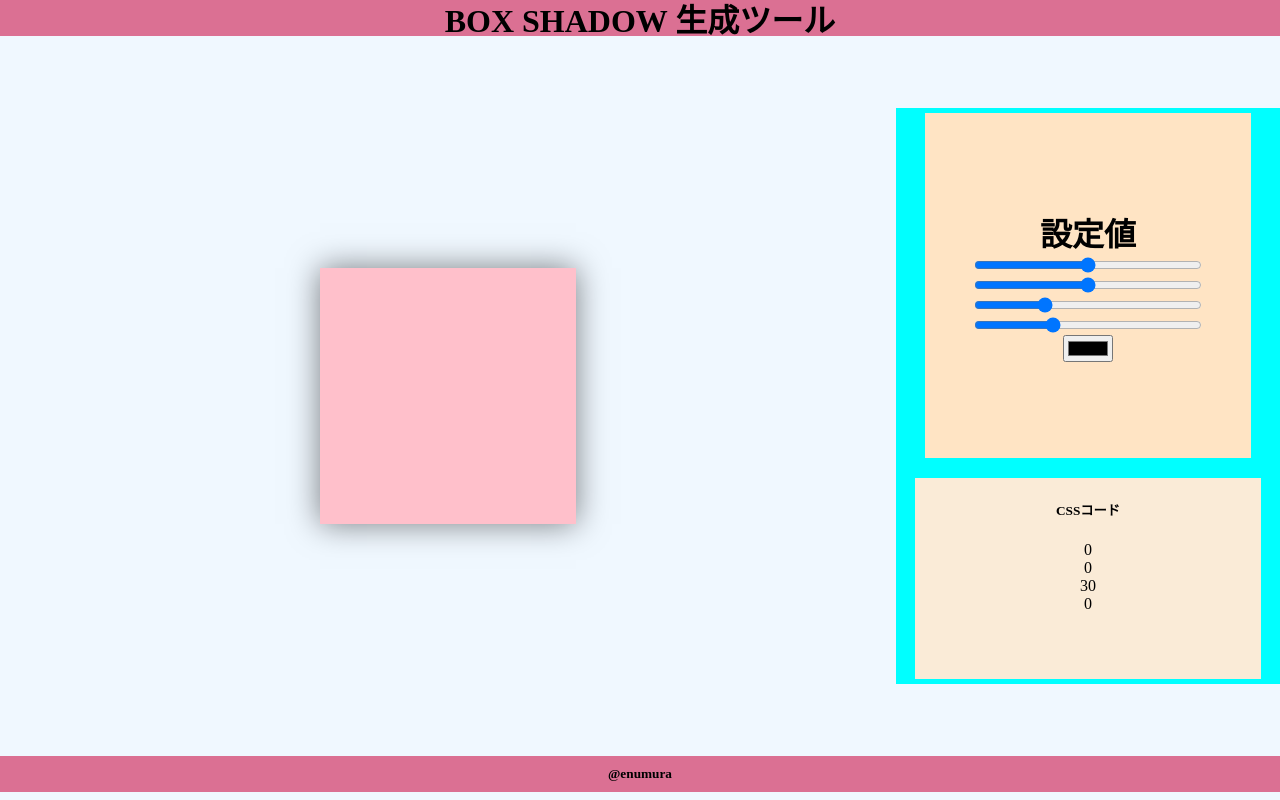
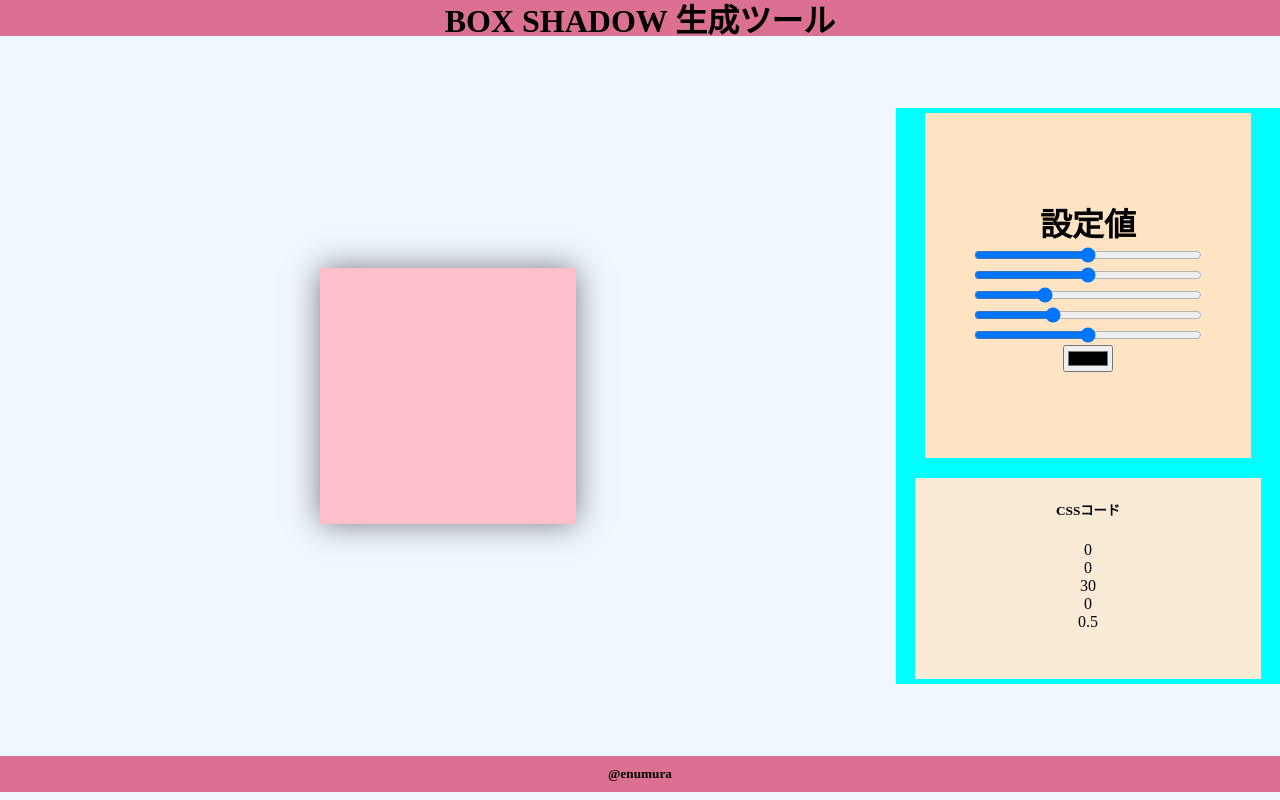
Before and after one commit to enumura1/box-shadow-tool, a Vue app: page / in a window 1280 px wide. Built offline with nearby package versions, Linux system fonts and the light colour scheme.

Commit message:
add：adjust transparent slider

```diff
--- a/src/App.vue
+++ b/src/App.vue
@@ -15,6 +15,7 @@
           <input v-model="sliderRight" class="slider" type="range" min="-50" max="50">
           <input v-model="sliderBlurRadius" class="slider" type="range" min="0" max="100">
           <input v-model="sliderSpreadRadius" class="slider" type="range" min="-50" max="100">
+          <input v-model="sliderTransparency" class="slider" type="range" min="0" max="1" step="0.01">
           <input type="color">
         </div>
         <div id="codeContainer">
@@ -23,6 +24,7 @@
           <p class="generatedCssCode">{{ sliderRight }}</p>
           <p class="generatedCssCode">{{ sliderBlurRadius }}</p>
           <p class="generatedCssCode">{{ sliderSpreadRadius }}</p>
+          <p class="generatedCssCode">{{ sliderTransparency }}</p>
         </div>
       </div>
     </div>
@@ -40,13 +42,14 @@ export default {
       sliderRight: 0,
       sliderBlurRadius: 30,
       sliderSpreadRadius: 0,
+      sliderTransparency: 0.5,
     };
   },
   computed: {
     boxShadowStyle() {
       // box-shadowのbottomを生成
       return `box-shadow: ${this.sliderRight}px ${this.sliderTop}px
-      ${this.sliderBlurRadius}px ${this.sliderSpreadRadius}px rgba(0, 0, 0, 0.5);`;
+      ${this.sliderBlurRadius}px ${this.sliderSpreadRadius}px rgba(0, 0, 0, ${this.sliderTransparency});`;
     },
   },
   methods: {},
```
